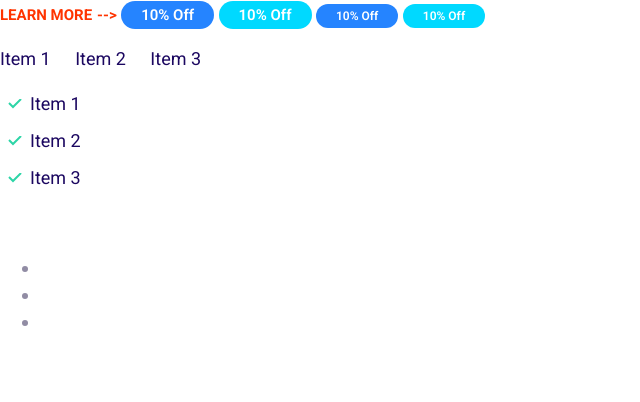
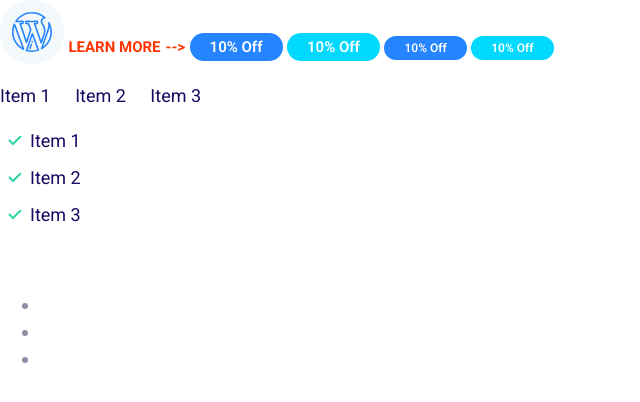
Before and after one commit to pedrobc49/website-project, a plain HTML site: page index.html in a window 1280 px wide. Shown: the whole page, without its empty margins (0-640 px from the left). Drawn offline with Linux system fonts and the light colour scheme.

Commit message:
Define icons

```diff
--- a/css/main.css
+++ b/css/main.css
@@ -162,3 +162,24 @@ a {
     padding-left: 0;
   }
 }
+
+/* Icons */
+
+.icon {
+  width: 40px;
+  height: 40px;
+}
+
+.icon--primary {
+  fill: var(--color-primary);
+}
+
+.icon-container {
+  background: #f3f9fa;
+  width: 64px;
+  height: 64px;
+  border-radius: 100%;
+  display: inline-flex;
+  justify-content: center;
+  align-items: center;
+}
--- a/index.html
+++ b/index.html
@@ -16,6 +16,12 @@
   </head>
 
   <body>
+    <span class="icon-container">
+      <svg class="icon icon--primary">
+        <use xlink:href="images/sprite.svg#wordpress"></use>
+      </svg>
+    </span>
+
     <a href="#" class="link-arrow">Learn More</a>
 
     <span class="bagde bagde--primary">10% Off</span>
```
Also changed, not shown: components/icons.html (added, +5 -0 lines).
